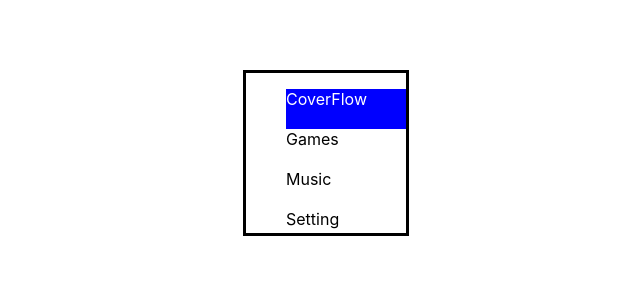
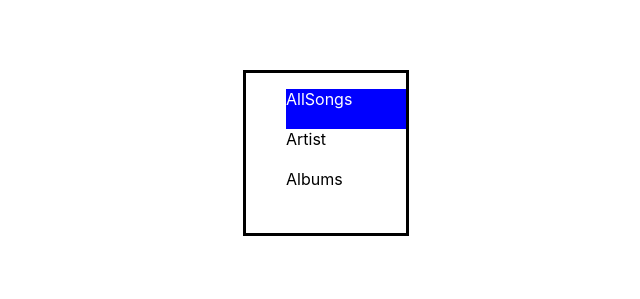
Before and after one commit to Ambika4/iPod, a React (Create React App) app in the folder ipod/: page / in a window 1280 px wide. Shown: the top 299 px of the page, without its empty margins (324-964 px from the left). Built offline with nearby package versions, Linux system fonts and the light colour scheme.

Commit message:
Added componet coverflow,Music,Settings and Games

```diff
--- a/ipod/package.json
+++ b/ipod/package.json
@@ -9,6 +9,8 @@
     "font-awesome": "^4.7.0",
     "react": "^16.13.1",
     "react-dom": "^16.13.1",
+    "react-router": "^5.2.0",
+    "react-router-dom": "^5.2.0",
     "react-scripts": "3.4.1",
     "zingtouch": "^1.0.6"
   },
--- a/ipod/src/App.js
+++ b/ipod/src/App.js
@@ -2,6 +2,10 @@ import React from 'react';
 import Wheel from './Wheel/wheel';
 import Menu from './Menu/Menu';
 import ZingTouch from "zingtouch/src/ZingTouch";
+import CoverFlow from './coverFlow/coverFlow';
+import Games from './Games/Games';
+import Setting from './setting/Setting';
+import Music from './Music/music'
 
 class App extends React.Component{
   constructor(){
@@ -29,39 +33,39 @@ class App extends React.Component{
     //   var rotatable = document.getElementById('rotatable');
       currentAngle = e.detail.distanceFromOrigin;
       console.log(currentAngle);
-      if(currentAngle%360>90)
+      if(currentAngle%360<=90)
       {
 
        // console.log(value.showGames);
-         value.state.showGames=true;
-         value.state.showCoverflow=false;
+         value.state.showGames=false;
+         value.state.showCoverflow=true;
          value.state.showSetting=false;
          value.state.showMusic=false;
 
-      }else if(currentAngle%360>180)
+      }else if(currentAngle%360>90 && currentAngle%360<=180)
       {
         //music:true
 
         value.state.showGames=true;
          value.state.showCoverflow=false;
          value.state.showSetting=false;
-         value.state.showMusic=true;
+         value.state.showMusic=false;
 
-      }else if(currentAngle%360>270)
+      }else if(currentAngle%360<=270 && currentAngle%360>180)
       {
 
 
-        value.state.showGames=true;
+        value.state.showGames=false;
         value.state.showCoverflow=false;
-        value.state.showSetting=true;
-        value.state.showMusic=false;
+        value.state.showSetting=false;
+        value.state.showMusic=true;
 
       }else{
 
 
-        value.state.showGames=true;
-        value.state.showCoverflow=true;
-        value.state.showSetting=false;
+        value.state.showGames=false;
+        value.state.showCoverflow=false;
+        value.state.showSetting=true;
         value.state.showMusic=false;
 
       }
@@ -80,13 +84,29 @@ class App extends React.Component{
 
 }
 
+handleSelectMenuItem=()=>{
+
+  this.setState({
+    showMenu:true
+  })
+
+}
+
 render(){
-  const {currentAngle}=this.state;
+  const {showMenu,showCoverflow,showGames,showMusic,showSetting}=this.state;
   return (
         <div className="App">
-          <Menu currentAngle={currentAngle} />
+          {true?<Music/>:
+          <Menu
+          showMenu={showMenu}
+          showCoverflow={showCoverflow}
+          showGames={showGames}
+          showMusic={showMusic}
+          showSetting={showSetting}
+          />}
           <Wheel
-          onRotating={this.rotateWheel}/>
+          onRotating={this.rotateWheel}
+          onSelectMenuItem={this.handleSelectMenuItem}/>
         </div>
       );
   }
--- /dev/null
+++ b/ipod/src/Games/Games.js
@@ -0,0 +1,17 @@
+import React from 'react';
+import styles from './games.module.css';
+import 'font-awesome/css/font-awesome.min.css';
+
+const Games=()=>{
+
+   return(
+       <div className={styles.square}>
+       <img
+       alt="Games"
+       src="https://bizimages.withfloats.com/actual/5d1b1e6798df2f0001eb5186.jpg"
+      />
+
+       </div>
+   )
+}
+export default Games;
--- /dev/null
+++ b/ipod/src/Games/games.module.css
@@ -0,0 +1,17 @@
+.square{
+    border-style: solid;
+    height: 160px;
+    width:160px;
+    position:absolute;
+    left:567px;
+    top:70px;
+
+}
+
+.square img{
+    height:160 px;
+    width:160px;
+    padding-bottom: 20px;
+    margin-left: 0px;
+    padding-left: 0px;
+}
--- a/ipod/src/Menu/Menu.js
+++ b/ipod/src/Menu/Menu.js
@@ -2,17 +2,61 @@ import React from 'react';
 import styles from './menu.module.css';
 import 'font-awesome/css/font-awesome.min.css';
 
-const Menu=()=>{
+const Menu=(props)=>{
+
+
+   const {showMenu,showCoverflow,showGames,showMusic,showSetting}=props;
+
+  const setActiveClass=()=>{
+
+
+        var CoverFlow = document.getElementById("coverFlow");
+        var games = document.getElementById("games");
+        var Music = document.getElementById("Music");
+        var Setting= document.getElementById("Setting");
+        if(showCoverflow===true)
+        {
+        CoverFlow.className=styles.active;
+        games.className=" ";
+        Music.className=" ";
+        Setting.className=" ";
+        }
+        if(showGames===true)
+        {
+        games.className=styles.active;
+        CoverFlow.className=" ";
+        Music.className=" ";
+        Setting.className=" ";
+        }
+        if(showMusic===true)
+        {
+        Music.className=styles.active;
+        games.className=" ";
+        CoverFlow.className=" ";
+        Setting.className=" ";
+        }
+
+        if(showSetting===true)
+        {
+        Setting.className=styles.active;
+        Music.className=" ";
+        games.className=" ";
+        CoverFlow.className=" ";
+        }
+   }
+
    return(
-       <div className={styles.square}>
-        <ul >
-            <li className={styles.active}>CoverFlow</li>
-            <li>Games</li>
-            <li>Music</li>
-            <li>Setting</li>
+       <div className={styles.square}>{
+          setActiveClass()
+       }
+        <ul className="list" >
+            <li  id="coverFlow" className={styles.active} >CoverFlow</li>
+            <li id="games">Games</li>
+            <li id="Music">Music</li>
+            <li id="Setting">Setting</li>
         </ul>
 
        </div>
    )
-}
+    }
 export default Menu;
--- /dev/null
+++ b/ipod/src/Music/music.js
@@ -0,0 +1,20 @@
+import React from 'react';
+import styles from './music.module.css';
+import 'font-awesome/css/font-awesome.min.css';
+
+const Music=()=>{
+   return(
+    <div className={styles.square}>{
+
+     }
+      <ul className="list" >
+          <li  id="coverFlow" className={styles.active} >AllSongs</li>
+          <li id="games">Artist</li>
+          <li id="Music">Albums</li>
+
+      </ul>
+
+     </div>
+   )
+    }
+export default Music;
--- /dev/null
+++ b/ipod/src/Music/music.module.css
@@ -0,0 +1,19 @@
+.square{
+    border-style: solid;
+    height: 160px;
+    width:160px;
+    position:absolute;
+    left:567px;
+    top:70px;
+
+}
+.square ul li{
+    padding-bottom: 20px;
+    list-style: none;
+    margin-left: 0px;
+    padding-left: 0px;
+}
+.active{
+    background-color:blue;
+    color: white;
+}
--- a/ipod/src/Wheel/wheel.js
+++ b/ipod/src/Wheel/wheel.js
@@ -4,17 +4,23 @@ import 'font-awesome/css/font-awesome.min.css';
 //import ZingTouch from "zingtouch/src/ZingTouch";
 
 const Wheel=(props)=>{
+    const{onRotating,onSelectMenuItem}=props;
     const handleOnClick=(e)=>{
-        const{onRotating}=props;
+
+      //onSelectMenuItem();
         onRotating(e);
     }
+    const handleOnClickMenuItem=()=>{
+        onSelectMenuItem()
+    }
       return(
+
        <div onClick={handleOnClick}className={styles.square}id="wheel-square-id">
 
         <div className={styles.toggle}></div>
         <div id="rotatable">
         <div  className={styles.menu}>
-        <div><b>Menu</b></div>
+        <div ><b>Menu</b></div>
         <div><i  className ="fa fa-fast-forward"  aria-hidden="true"></i></div>
         <div><i className="fa fa-fast-backward" aria-hidden="true"></i></div>
         <div><i className="fa fa-pause-circle-o" aria-hidden="true"></i></div>
--- /dev/null
+++ b/ipod/src/coverFlow/coverFlow.js
@@ -0,0 +1,19 @@
+import React from 'react';
+import styles from './coverFlow.module.css';
+import 'font-awesome/css/font-awesome.min.css';
+
+const coverFlow=()=>{
+
+
+
+   return(
+       <div className={styles.square}>
+       <img
+       alt="coverFlow"
+       src="https://i.insider.com/5273e2a669bedd7c06afe99f?width=1100&format=jpeg&auto=webp"
+      />
+
+       </div>
+   )
+}
+export default coverFlow;
--- /dev/null
+++ b/ipod/src/coverFlow/coverFlow.module.css
@@ -0,0 +1,17 @@
+.square{
+    border-style: solid;
+    height: 160px;
+    width:160px;
+    position:absolute;
+    left:567px;
+    top:70px;
+
+}
+
+.square img{
+    height:160 px;
+    width:160px;
+    padding-bottom: 20px;
+    margin-left: 0px;
+    padding-left: 0px;
+}
--- /dev/null
+++ b/ipod/src/setting/Setting.js
@@ -0,0 +1,17 @@
+import React from 'react';
+import styles from './setting.module.css';
+import 'font-awesome/css/font-awesome.min.css';
+
+const Setting=()=>{
+
+   return(
+       <div className={styles.square}>
+       <img
+       alt="Setting"
+       src="https://cdn.iconscout.com/icon/premium/png-512-thumb/setting-167-243672.png"
+      />
+
+       </div>
+   )
+}
+export default Setting;
--- /dev/null
+++ b/ipod/src/setting/setting.module.css
@@ -0,0 +1,17 @@
+.square{
+    border-style: solid;
+    height: 160px;
+    width:160px;
+    position:absolute;
+    left:567px;
+    top:70px;
+
+}
+
+.square img{
+    height:160 px;
+    width:160px;
+    padding-bottom: 20px;
+    margin-left: 0px;
+    padding-left: 0px;
+}
```
Also changed, not shown: 1 other file (tests, documents, lock files or other folders).
